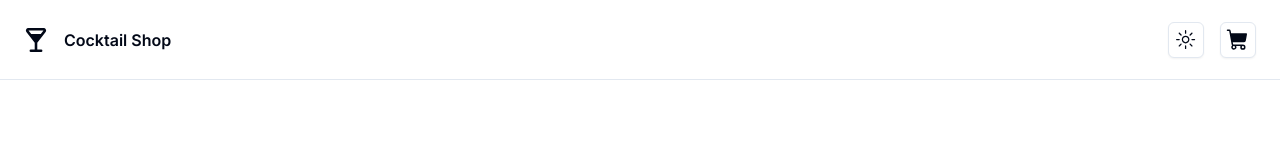
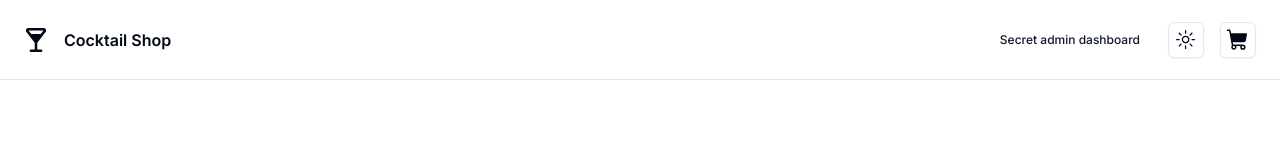
Before and after one commit to Asland3/lemonadestand, a Next.js app: page / in a window 1280 px wide. Shown: the top 142 px of the page. Built offline with nearby package versions, Linux system fonts and the light colour scheme.

Commit message:
Add admin dashboard link to header

```diff
--- a/src/components/header.tsx
+++ b/src/components/header.tsx
@@ -4,19 +4,24 @@ import React from "react";
 import ThemeDropdown from "./theme-dropdown";
 import CartDropdown from "./cart-dropdown";
 import { CocktailLogo } from "../../public/cocktail";
+import { Button } from "./ui/button";
 
 function Header() {
   return (
-    <header className="sticky top-0 z-50 flex items-center h-14 border-b w-full lg:h-20 px-6 bg-white dark:bg-gray-900">
+    <header className="sticky top-0 z-50 flex items-center justify-between h-14 border-b w-full lg:h-20 px-6 bg-white dark:bg-gray-900">
       <nav className="hidden space-x-4 lg:flex">
         <Link href="/">
           <CocktailLogo className="w-6 h-6" />
         </Link>
-        <Link className="font-semibold" href="/">
+        <Link className="font-semibold whitespace-nowrap" href="/">
           Cocktail Shop
         </Link>
       </nav>
+      <div className="hidden lg:flex justify-center w-full"></div>
       <div className="ml-auto flex items-center space-x-4">
+        <Button asChild size={"sm"} variant={"link"}>
+          <Link href={"/dashboard"}>Secret admin dashboard</Link>
+        </Button>
         <ThemeDropdown />
         <CartDropdown />
       </div>
```
